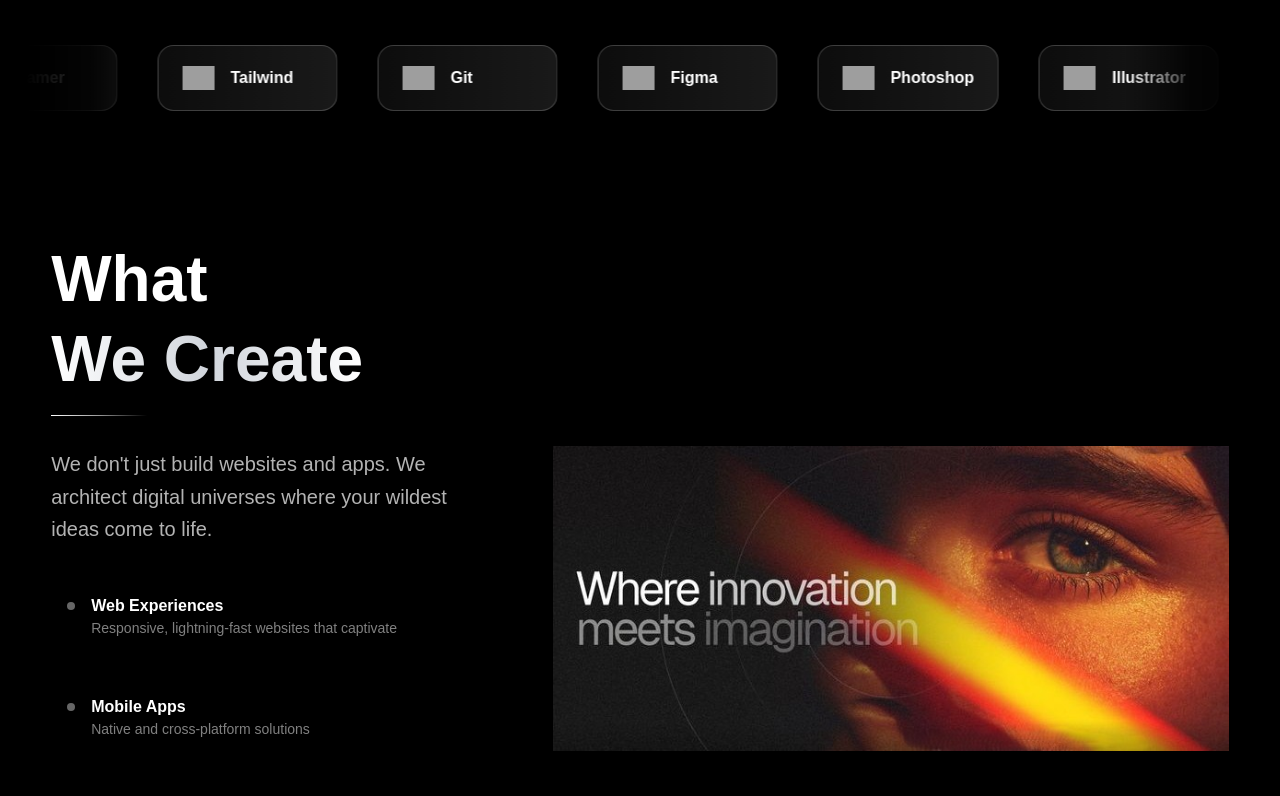
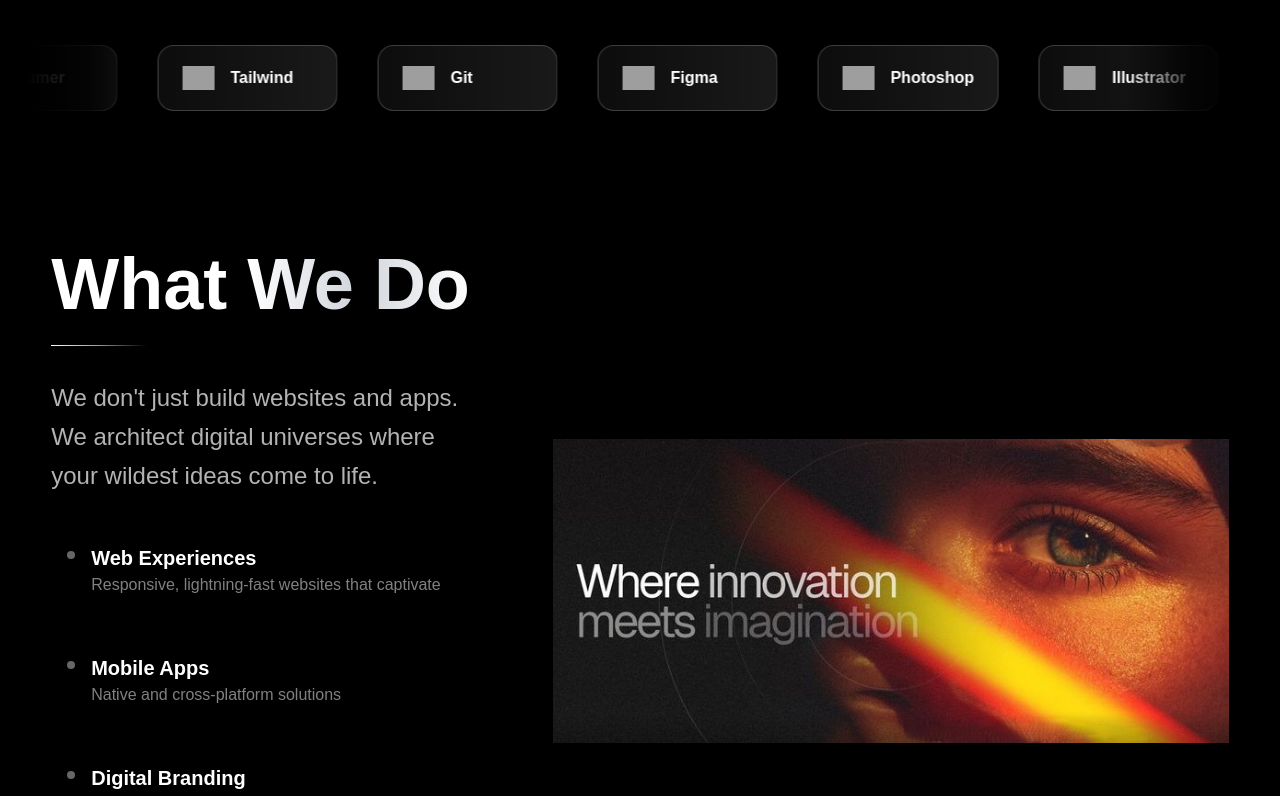
Before and after one commit to piyush-kadam/WorkState, a Next.js app: page / in a window 1280 px wide. Shown: the part 2000-2796 px from the top of the page. Built offline with nearby package versions, Linux system fonts and the light colour scheme; grey boxes are pictures that could not be loaded.

Commit message:
your changes

```diff
--- a/src/app/api/send-email/route.js
+++ b/src/app/api/send-email/route.js
@@ -42,10 +42,11 @@ export async function POST(req) {
               "${message}"
             </blockquote>
             <div style="margin-top:25px; text-align:center;">
-              <a href="https://workstate.com" target="_blank"
-                style="background:#111827; color:white; padding:14px 26px; border-radius:8px; text-decoration:none; font-weight:500; display:inline-block;">
-                🔗 Visit WorkState
-              </a>
+              <a href="https://workstate.in" target="_blank" rel="noopener noreferrer"
+  style="background:#111827; color:white; padding:14px 26px; border-radius:8px; text-decoration:none; font-weight:500; display:inline-block;">
+  🔗 Visit WorkState
+</a>
+
             </div>
             <p style="margin-top:40px; font-size:12px; color:#777; text-align:center;">
               This is an automated message from WorkState. Please don’t reply.
--- a/src/app/components/HeroSection.jsx
+++ b/src/app/components/HeroSection.jsx
@@ -1,5 +1,6 @@
 "use client";
 import { useState, useEffect, useMemo } from 'react';
+import Link from "next/link";
 
 export default function HeroSection() {
   const [animationStep, setAnimationStep] = useState(0);
@@ -84,6 +85,8 @@ export default function HeroSection() {
 
   return (
     <div className="relative w-full max-w-full overflow-x-hidden">
+
+
 {/* Hero Section */}
 <section className="relative w-full min-h-[90vh] sm:min-h-screen overflow-hidden bg-black">
   {/* Background */}
@@ -114,7 +117,6 @@ export default function HeroSection() {
         : "opacity-0 translate-y-20"
     } top-[15%] sm:top-[20%] lg:top-[25%]`}
   >
-
     <div className="text-center px-4 sm:px-8 py-6 sm:py-10 rounded-2xl sm:rounded-3xl bg-black/20 backdrop-blur-md border border-white/10 max-w-4xl mx-auto">
       <h1 className="text-2xl sm:text-4xl lg:text-6xl font-black text-white leading-tight mb-4 sm:mb-6">
         <span className="block">YOUR ONE STOP</span>
@@ -130,7 +132,7 @@ export default function HeroSection() {
     </div>
   </div>
 
-
+  {/* CTA Buttons */}
   <div
     className={`absolute left-0 right-0 transition-all duration-1000 delay-1200 ${
       animationStep >= 3
@@ -140,10 +142,16 @@ export default function HeroSection() {
   >
     <div className="text-center px-6 sm:px-8">
       <div className="flex flex-col sm:flex-row items-center justify-center gap-6">
-      <button className="group relative px-6 sm:px-8 py-3 sm:py-4 bg-white/10 backdrop-blur-md border border-white/20 text-white font-semibold rounded-full hover:bg-white/20 hover:scale-105 transition-all duration-300 overflow-hidden">
+
+        {/* Navigate to /work */}
+        <Link
+          href="/work"
+          className="group relative px-6 sm:px-8 py-3 sm:py-4 bg-white/10 backdrop-blur-md border border-white/20 text-white font-semibold rounded-full hover:bg-white/20 hover:scale-105 transition-all duration-300 overflow-hidden"
+        >
           <span className="relative z-10">EXPLORE OUR WORK</span>
           <div className="absolute inset-0 bg-white/5 translate-x-[-100%] group-hover:translate-x-0 transition-transform duration-500"></div>
-      </button>
+        </Link>
+
         <div className="flex items-center space-x-2 text-white/60">
           <div className="w-2 h-2 bg-white/40 rounded-full animate-pulse"></div>
           <span className="text-sm">Scroll to discover more</span>
@@ -417,9 +425,7 @@ export default function HeroSection() {
   </div>
 </section>
 
-
-
-     {/* What We Create Section */}
+{/* What We Do Section */}
 <section className="relative w-full bg-black flex items-center">
   <div className="w-full px-[4vw] py-[8vh]">
     <div className="grid grid-cols-5 gap-[6vw] items-center w-full max-w-full">
@@ -427,14 +433,16 @@ export default function HeroSection() {
       {/* Left Content */}
       <div className="col-span-5 lg:col-span-2 space-y-[4vh]">
         <div className="space-y-4">
-          <h2 className="text-[clamp(2rem,8vw,4rem)] font-black text-white leading-tight">
-            What <br />
-            <span className="text-transparent bg-clip-text bg-gradient-to-r from-white via-gray-300 to-white">We Create</span>
+          <h2 className="text-[clamp(2.5rem,8vw,4.5rem)] font-black text-white leading-tight">
+            What{" "}
+            <span className="text-transparent bg-clip-text bg-gradient-to-r from-white via-gray-300 to-white">
+              We Do
+            </span>
           </h2>
           <div className="h-px w-[15vw] max-w-24 bg-gradient-to-r from-white via-white/60 to-transparent"></div>
         </div>
 
-        <p className="text-[clamp(1rem,3vw,1.25rem)] text-white/70 leading-relaxed max-w-lg">
+        <p className="text-[clamp(1.25rem,3vw,1.5rem)] text-white/70 leading-relaxed max-w-lg">
           We don't just build websites and apps. We architect digital universes where your wildest ideas come to life.
         </p>
 
@@ -443,7 +451,7 @@ export default function HeroSection() {
             { title: "Web Experiences", desc: "Responsive, lightning-fast websites that captivate" },
             { title: "Mobile Apps", desc: "Native and cross-platform solutions" },
             { title: "Digital Branding", desc: "Visual identities that leave lasting impressions" },
-            { title: "Portfolio Design", desc: "personlal portfolios that tell your story" }
+            { title: "Portfolio Design", desc: "Personal portfolios that tell your story" }
           ].map((item, index) => (
             <div
               key={index}
@@ -451,10 +459,10 @@ export default function HeroSection() {
             >
               <div className="w-2 h-2 bg-white/40 rounded-full mt-2 group-hover:bg-white group-hover:scale-150 transition-all duration-300 flex-shrink-0"></div>
               <div>
-                <h3 className="text-white font-semibold group-hover:text-white/90 transition-colors text-[clamp(0.875rem,2.5vw,1rem)]">
+                <h3 className="text-white font-semibold group-hover:text-white/90 transition-colors text-[clamp(1rem,2.5vw,1.25rem)]">
                   {item.title}
                 </h3>
-                <p className="text-white/50 text-[clamp(0.75rem,2vw,0.875rem)] group-hover:text-white/70 transition-colors">
+                <p className="text-white/50 text-[clamp(0.9rem,2vw,1rem)] group-hover:text-white/70 transition-colors">
                   {item.desc}
                 </p>
               </div>
```
Lines whose indentation alone changed are shown as unchanged.
